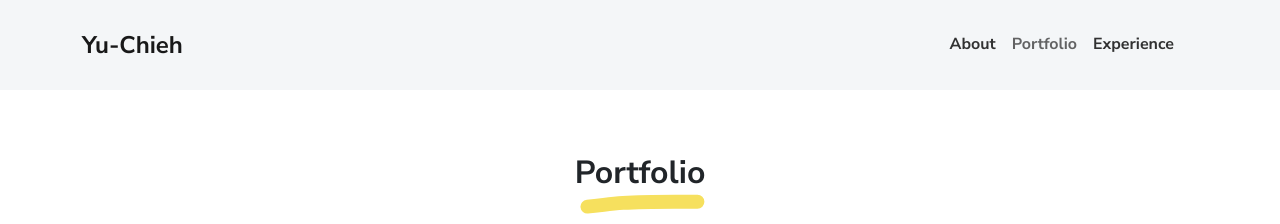
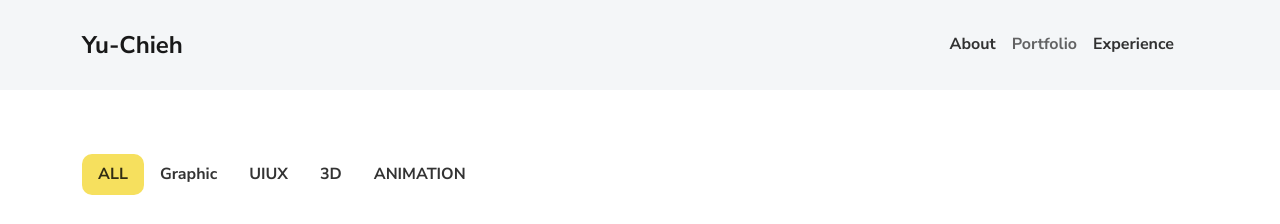
Before and after one commit to niyuchieh/niyuchieh.github.io, a plain HTML site: page portfolio.html in a window 1280 px wide. Shown: the top 224 px of the page. Drawn offline with Linux system fonts and the light colour scheme; a script that the page names is missing.

Commit message:
Update portfolio.html

```diff
--- a/portfolio.html
+++ b/portfolio.html
@@ -51,9 +51,7 @@
 
 <div class="section px-2 px-lg-4 pt-5" id="portfolio">
   <div class="container">
-    <div class="text-center mb-5">
-      <h2 class="marker marker-center">Portfolio </h2>
-    </div>
+
 
 	  <ul class="nav nav-pills mb-3" id="pills-tab" role="tablist">
   <li class="nav-item" role="presentation">
```
